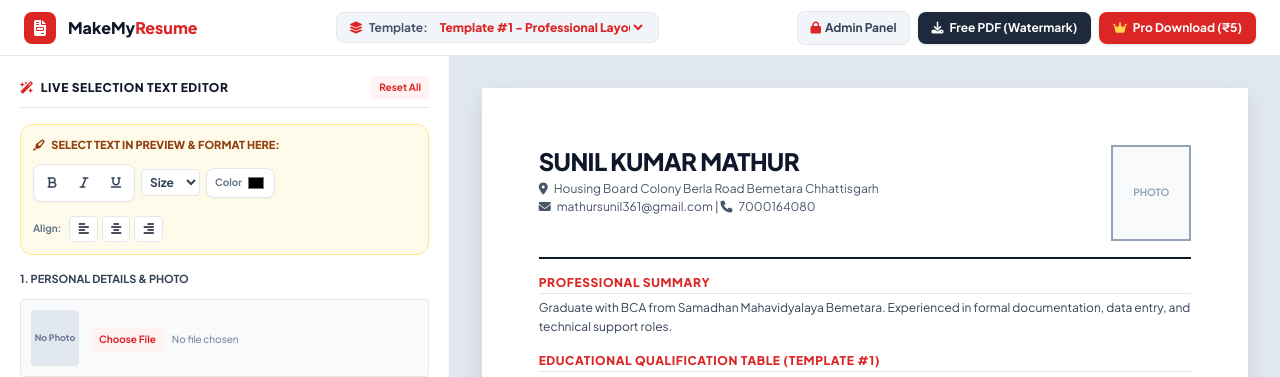
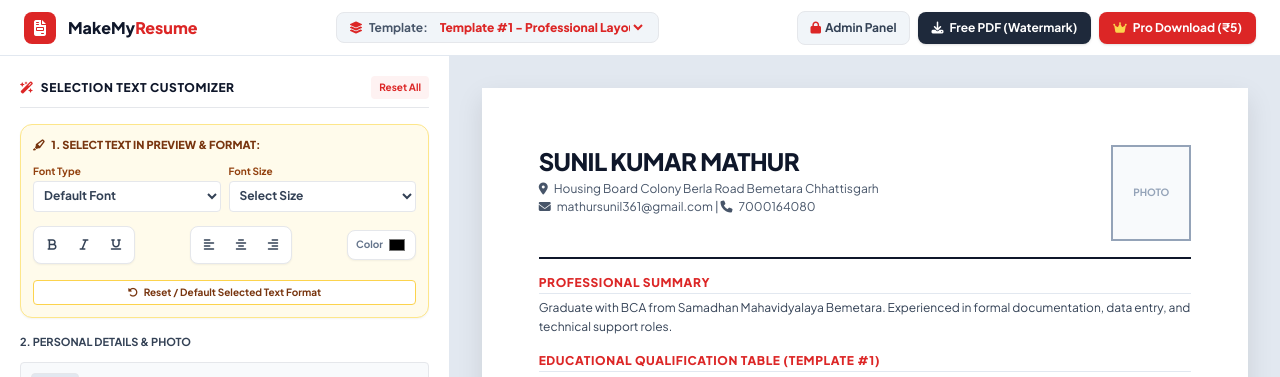
Before and after one commit to mathursunil361-prog/makemyresume, a plain HTML site: page editor.html in a window 1280 px wide. Shown: the top 377 px of the page. Drawn offline with nearby package versions, Linux system fonts and the light colour scheme.

Commit message:
Update editor.html

```diff
--- a/editor.html
+++ b/editor.html
@@ -73,50 +73,75 @@
         <!-- LEFT PANEL: CONTROLS -->
         <aside class="w-[450px] bg-white border-r border-slate-200 flex flex-col shrink-0 overflow-y-auto p-5 space-y-4">
             <div class="flex items-center justify-between border-b pb-2">
-                <h2 class="font-extrabold text-xs text-slate-900 uppercase tracking-wider"><i class="fa-solid fa-wand-magic-sparkles text-red-600 mr-1"></i> Live Selection Text Editor</h2>
+                <h2 class="font-extrabold text-xs text-slate-900 uppercase tracking-wider"><i class="fa-solid fa-wand-magic-sparkles text-red-600 mr-1"></i> Selection Text Customizer</h2>
                 <button onclick="loadDefaultData()" class="text-[10px] bg-red-50 text-red-600 font-bold px-2 py-1 rounded hover:bg-red-100">Reset All</button>
             </div>
 
-            <!-- SELECTION FORMATTING TOOLBAR (Works on highlighted text) -->
-            <div class="bg-amber-50 border border-amber-200 p-3 rounded-xl space-y-2.5">
-                <h3 class="text-[11px] font-extrabold text-amber-800 uppercase"><i class="fa-solid fa-highlighter mr-1"></i> Select Text in Preview & Format Here:</h3>
+            <!-- COMPREHENSIVE SELECTION FORMATTING TOOLBAR -->
+            <div class="bg-amber-50 border border-amber-200 p-3 rounded-xl space-y-2.5 shadow-sm">
+                <h3 class="text-[11px] font-extrabold text-amber-900 uppercase"><i class="fa-solid fa-highlighter mr-1"></i> 1. Select Text in Preview & Format:</h3>
 
-                <div class="flex flex-wrap items-center gap-1.5">
-                    <!-- Bold, Italic, Underline -->
+                <div class="grid grid-cols-2 gap-2">
+                    <!-- Font Type / Family Selection -->
+                    <div>
+                        <label class="block text-[10px] font-bold text-amber-800 mb-0.5">Font Type</label>
+                        <select onchange="formatSelectionFontFamily(this.value)" class="w-full border bg-white p-1.5 rounded text-xs font-bold text-slate-700">
+                            <option value="">Default Font</option>
+                            <option value="'Plus Jakarta Sans', sans-serif">Jakarta Sans</option>
+                            <option value="'Roboto', sans-serif">Roboto</option>
+                            <option value="'Poppins', sans-serif">Poppins</option>
+                            <option value="'Inter', sans-serif">Inter</option>
+                            <option value="'Merriweather', serif">Merriweather Serif</option>
+                        </select>
+                    </div>
+
+                    <!-- Font Size Selection -->
+                    <div>
+                        <label class="block text-[10px] font-bold text-amber-800 mb-0.5">Font Size</label>
+                        <select onchange="formatSelectionSize(this.value)" class="w-full border bg-white p-1.5 rounded text-xs font-bold text-slate-700">
+                            <option value="">Select Size</option>
+                            <option value="11px">11px (Small)</option>
+                            <option value="13.5px">13.5px (Normal)</option>
+                            <option value="16px">16px (Medium)</option>
+                            <option value="20px">20px (Large)</option>
+                            <option value="24px">24px (Title)</option>
+                            <option value="28px">28px (Heading)</option>
+                        </select>
+                    </div>
+                </div>
+
+                <div class="flex flex-wrap items-center justify-between pt-1 gap-1">
+                    <!-- Bold, Italic, Underline Toggles -->
                     <div class="flex items-center gap-1 bg-white border p-1 rounded-lg shadow-sm">
                         <button type="button" onclick="formatSelection('bold')" class="w-7 h-7 rounded hover:bg-slate-100 text-xs font-bold text-slate-700" title="Bold"><i class="fa-solid fa-bold"></i></button>
                         <button type="button" onclick="formatSelection('italic')" class="w-7 h-7 rounded hover:bg-slate-100 text-xs font-bold text-slate-700" title="Italic"><i class="fa-solid fa-italic"></i></button>
                         <button type="button" onclick="formatSelection('underline')" class="w-7 h-7 rounded hover:bg-slate-100 text-xs font-bold text-slate-700" title="Underline"><i class="fa-solid fa-underline"></i></button>
                     </div>
 
-                    <!-- Font Size -->
-                    <select onchange="formatSelectionSize(this.value)" class="border bg-white p-1 rounded text-xs font-bold text-slate-700">
-                        <option value="">Size</option>
-                        <option value="12px">12px</option>
-                        <option value="14px">14px</option>
-                        <option value="16px">16px</option>
-                        <option value="18px">18px</option>
-                        <option value="22px">22px</option>
-                    </select>
+                    <!-- Alignment -->
+                    <div class="flex items-center gap-1 bg-white border p-1 rounded-lg shadow-sm">
+                        <button type="button" onclick="formatSelectionAlign('left')" class="w-7 h-7 rounded hover:bg-slate-100 text-xs text-slate-700" title="Align Left"><i class="fa-solid fa-align-left"></i></button>
+                        <button type="button" onclick="formatSelectionAlign('center')" class="w-7 h-7 rounded hover:bg-slate-100 text-xs text-slate-700" title="Align Center"><i class="fa-solid fa-align-center"></i></button>
+                        <button type="button" onclick="formatSelectionAlign('right')" class="w-7 h-7 rounded hover:bg-slate-100 text-xs text-slate-700" title="Align Right"><i class="fa-solid fa-align-right"></i></button>
+                    </div>
 
-                    <!-- Text Color -->
+                    <!-- Text Color Picker -->
                     <div class="flex items-center gap-1 bg-white border px-2 py-1 rounded-lg shadow-sm">
                         <label class="text-[10px] font-bold text-slate-500">Color</label>
                         <input type="color" onchange="formatSelectionColor(this.value)" class="w-5 h-5 border-0 rounded cursor-pointer bg-transparent">
                     </div>
                 </div>
 
-                <div class="flex items-center gap-1 pt-1">
-                    <span class="text-[10px] font-bold text-slate-500 mr-1">Align:</span>
-                    <button type="button" onclick="formatSelectionAlign('left')" class="px-2 py-1 bg-white border rounded text-xs" title="Align Left"><i class="fa-solid fa-align-left"></i></button>
-                    <button type="button" onclick="formatSelectionAlign('center')" class="px-2 py-1 bg-white border rounded text-xs" title="Align Center"><i class="fa-solid fa-align-center"></i></button>
-                    <button type="button" onclick="formatSelectionAlign('right')" class="px-2 py-1 bg-white border rounded text-xs" title="Align Right"><i class="fa-solid fa-align-right"></i></button>
+                <div class="pt-1">
+                    <button type="button" onclick="formatSelection('removeFormat')" class="w-full bg-white border border-amber-300 hover:bg-amber-100 text-amber-900 font-bold text-[10px] py-1 rounded transition">
+                        <i class="fa-solid fa-rotate-left mr-1"></i> Reset / Default Selected Text Format
+                    </button>
                 </div>
             </div>
 
             <!-- Personal Info -->
             <div class="space-y-3">
-                <h3 class="text-[11px] font-bold text-slate-700 uppercase">1. Personal Details & Photo</h3>
+                <h3 class="text-[11px] font-bold text-slate-700 uppercase">2. Personal Details & Photo</h3>
                 <div class="bg-slate-50 p-2.5 rounded border flex items-center gap-3">
                     <div id="thumbContainer" class="w-12 h-14 bg-slate-200 border rounded flex items-center justify-center text-[9px] text-slate-500 overflow-hidden font-bold">No Photo</div>
                     <div class="flex-1">
@@ -133,14 +158,14 @@
 
             <!-- Objective -->
             <div class="space-y-2">
-                <h3 class="text-[11px] font-bold text-slate-700 uppercase">2. Professional Objective</h3>
+                <h3 class="text-[11px] font-bold text-slate-700 uppercase">3. Professional Objective</h3>
                 <textarea id="inputObjective" rows="2" oninput="updatePreviewText()" class="w-full border p-2 rounded text-xs"></textarea>
             </div>
 
             <!-- Qualification Table Manager (+Col, +Row, Delete) -->
             <div class="space-y-2">
                 <div class="flex items-center justify-between">
-                    <h3 class="text-[11px] font-bold text-slate-700 uppercase">3. Table Row & Column Manager</h3>
+                    <h3 class="text-[11px] font-bold text-slate-700 uppercase">4. Table Row & Column Manager</h3>
                     <div class="flex gap-1">
                         <button onclick="addTableColumn()" class="bg-slate-100 hover:bg-slate-200 text-slate-800 text-[10px] font-bold px-2 py-0.5 rounded border"><i class="fa-solid fa-columns mr-0.5"></i> +Col</button>
                         <button onclick="addTableRow()" class="bg-slate-100 hover:bg-slate-200 text-slate-800 text-[10px] font-bold px-2 py-0.5 rounded border"><i class="fa-solid fa-plus mr-0.5"></i> +Row</button>
@@ -151,7 +176,7 @@
 
             <!-- Experience -->
             <div class="space-y-2">
-                <h3 class="text-[11px] font-bold text-slate-700 uppercase">4. Work Experience</h3>
+                <h3 class="text-[11px] font-bold text-slate-700 uppercase">5. Work Experience</h3>
                 <textarea id="inputExperience" rows="2" oninput="updatePreviewText()" class="w-full border p-2 rounded text-xs"></textarea>
             </div>
         </aside>
@@ -210,7 +235,7 @@
             loadDefaultData();
         });
 
-        // ExecCommand for Selection Styling (Bold, Italic, Underline)
+        // Advanced Selection Formatting Functions
         function formatSelection(command) {
             document.execCommand(command, false, null);
         }
@@ -221,6 +246,16 @@
             if (!selection.rangeCount) return;
             const span = document.createElement("span");
             span.style.fontSize = size;
+            span.appendChild(selection.getRangeAt(0).extractContents());
+            selection.getRangeAt(0).insertNode(span);
+        }
+
+        function formatSelectionFontFamily(fontFamily) {
+            if(!fontFamily) return;
+            const selection = window.getSelection();
+            if (!selection.rangeCount) return;
+            const span = document.createElement("span");
+            span.style.fontFamily = fontFamily;
             span.appendChild(selection.getRangeAt(0).extractContents());
             selection.getRangeAt(0).insertNode(span);
         }
```
